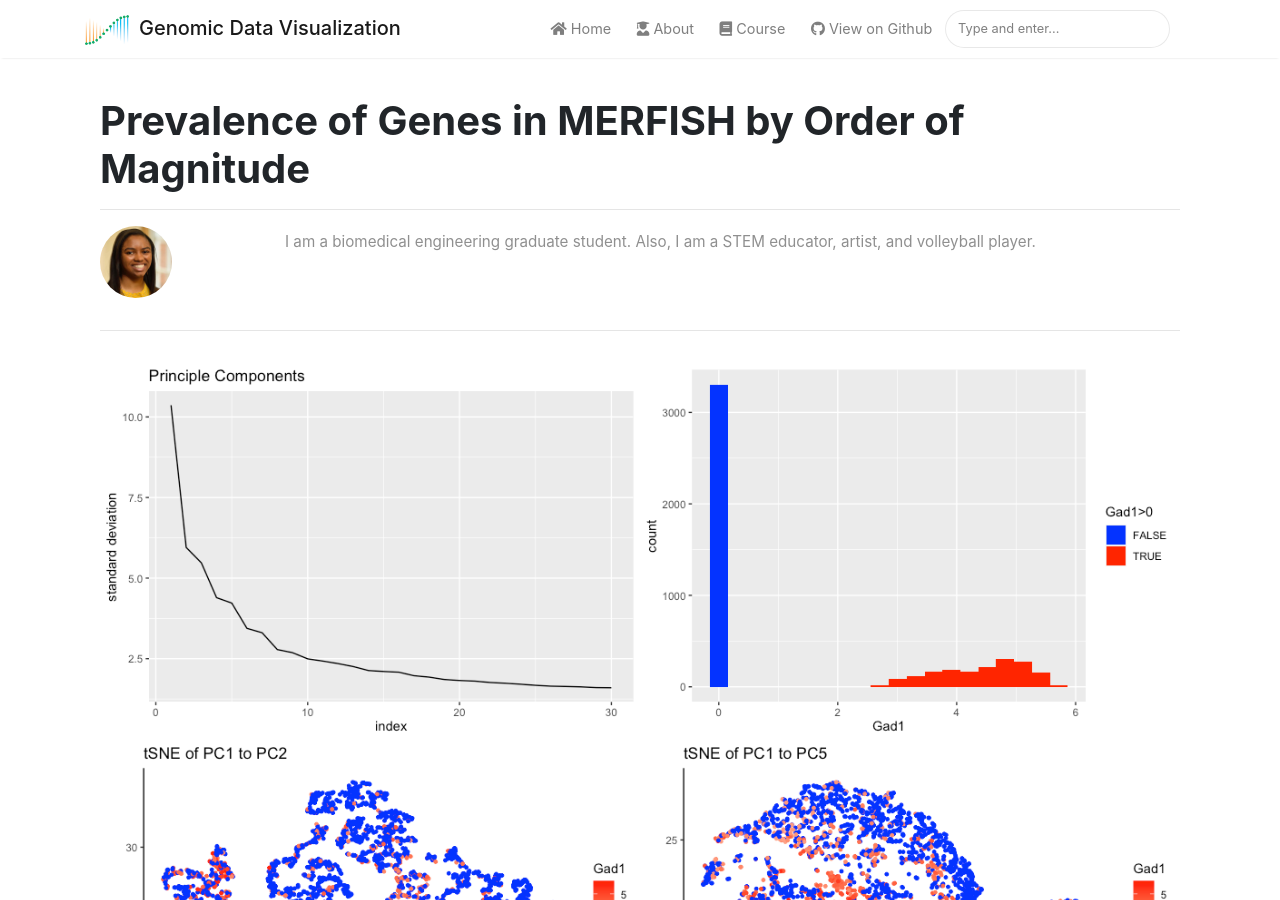
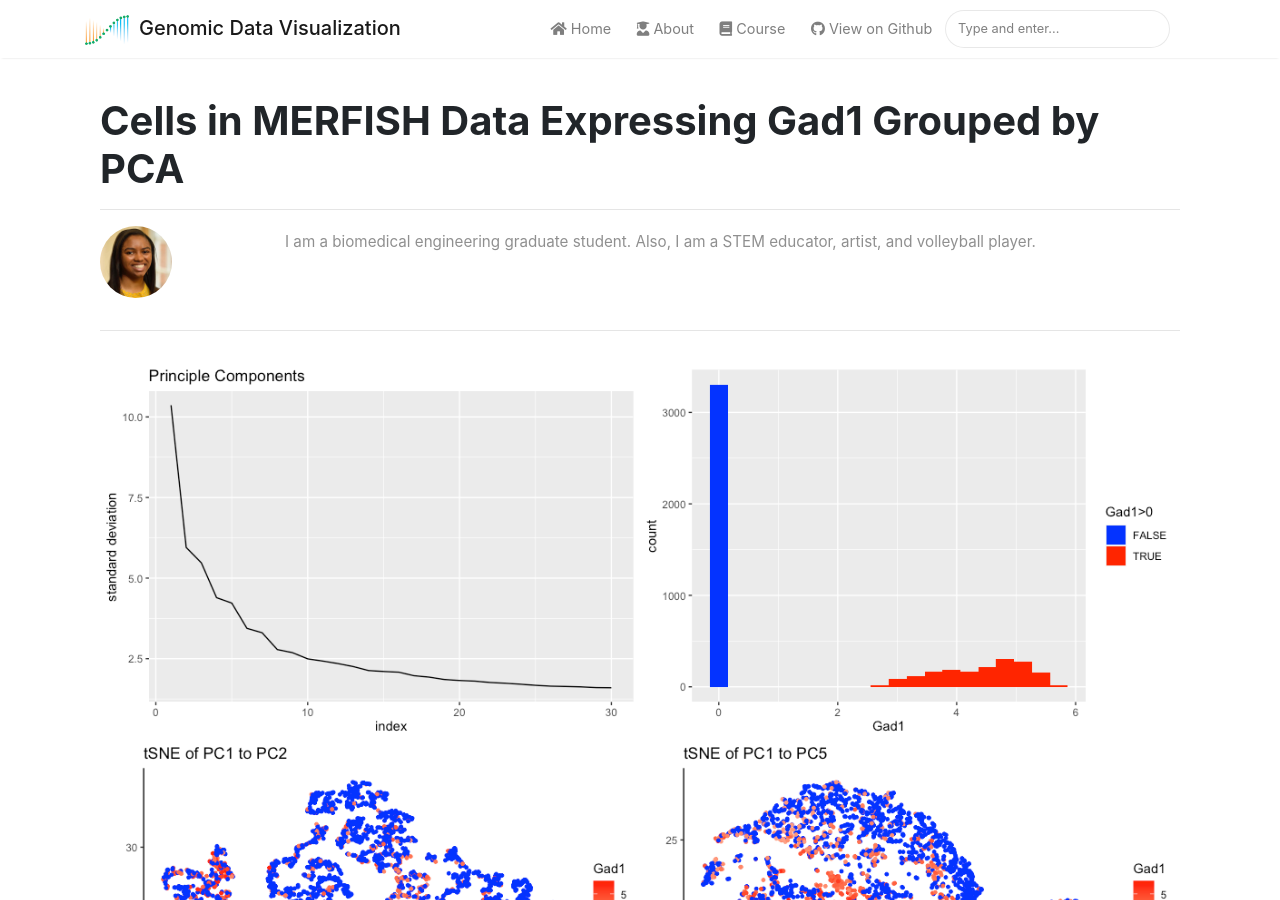
Before and after one commit to JEFworks-Lab/genomic-data-visualization-2022, a Jekyll site: the page built from _posts/2022-02-12-kclifto2.md, in a window 1280 px wide and 900 px high. Built offline with Jekyll 4.4.1, drawn with Linux system fonts in a browser that asks for light colours; nearby versions of some CDN libraries; comment, search, counter and statistics services are not loaded.

Commit message:
changed title

```diff
--- a/_posts/2022-02-12-kclifto2.md
+++ b/_posts/2022-02-12-kclifto2.md
@@ -1,6 +1,6 @@
 ---
 layout: post
-title:  "Prevalence of Genes in MERFISH by Order of Magnitude"
+title:  "Cells in MERFISH Data Expressing Gad1 Grouped by PCA"
 author: Kalen C
 jhed: kclifto2
 categories: [ HW3 ]
```
